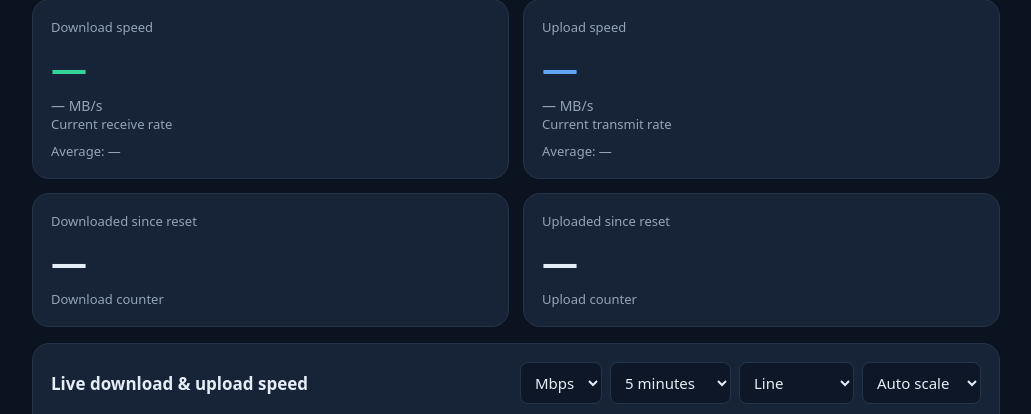
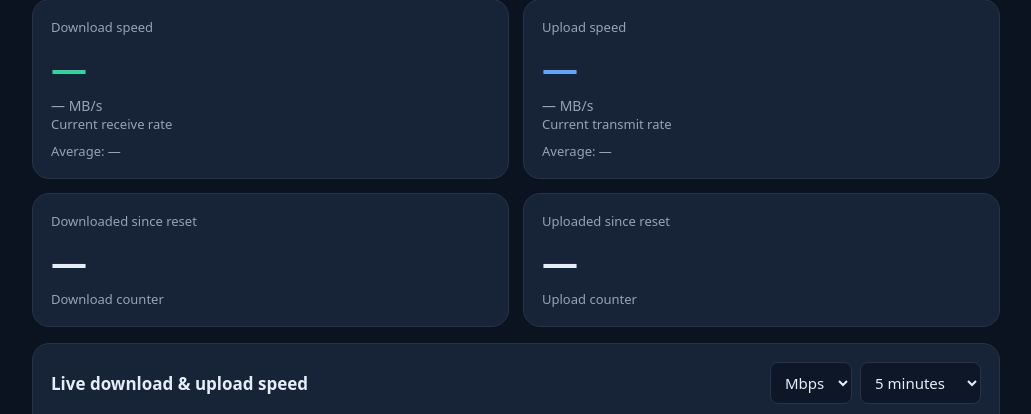
Before and after one commit to nithingowda/internet-usage-counter, a Flask app: page / in a window 1280 px wide. Shown: the part 111-525 px from the top of the page, without its empty margins (124-1155 px from the left). Run offline with Flask 3, Linux system fonts and the light colour scheme; data that the repository does not hold is empty; parts of the project's set-up code (start-up, migrations or seed data) failed here and were passed over.

Commit message:
Move graph style and scale into dashboard settings

```diff
--- a/templates/index.html
+++ b/templates/index.html
@@ -30,6 +30,11 @@ select,input{background:#0d1727;border:1px solid var(--line);border-radius:8px;c
   <div class="field"><label for="deviceName">Dashboard name</label><input id="deviceName" maxlength="48" placeholder="e.g. Home Internet"></div>
   <div class="field"><label for="interfaceSelect">Network interface</label><select id="interfaceSelect"></select></div>
  </div>
+ <h3 style="font-size:14px;margin:20px 0 8px">Graph settings</h3>
+ <div class="settings-grid">
+  <div class="field"><label for="chartStyle">Graph style</label><select id="chartStyle"><option value="line">Line</option><option value="area" selected>Filled area</option></select></div>
+  <div class="field"><label for="chartScale">Graph scale</label><select id="chartScale"><option value="auto" selected>Auto scale</option><option value="fixed">Fixed scale</option></select></div>
+ </div>
  <h3 style="font-size:14px;margin:20px 0 8px">Dashboard colours</h3>
  <div class="appearance-grid">
   <div class="field"><label for="primaryColor">Download / primary</label><input class="color-input" type="color" id="primaryColor" value="#34d399"></div>
@@ -56,7 +61,7 @@ select,input{background:#0d1727;border:1px solid var(--line);border-radius:8px;c
 <section class="card chart-card">
  <div class="chart-head"><h2>Live download &amp; upload speed</h2><div class="chart-controls">
   <select id="chartUnit" aria-label="Graph unit"><option value="Mbps">Mbps</option><option value="MBps">MB/s</option></select>
-  <select id="chartRange" aria-label="Graph time range"><option value="60">1 minute</option><option value="300" selected>5 minutes</option><option value="900">15 minutes</option><option value="1800">30 minutes</option><option value="3600">1 hour</option><option value="10800">3 hours</option><option value="21600">6 hours</option><option value="43200">12 hours</option><option value="86400">24 hours</option></select><select id="chartStyle" aria-label="Graph style"><option value="line">Line</option><option value="area">Filled area</option></select><select id="chartScale" aria-label="Graph scale"><option value="auto">Auto scale</option><option value="fixed">Fixed scale</option></select>
+  <select id="chartRange" aria-label="Graph time range"><option value="60">1 minute</option><option value="300" selected>5 minutes</option><option value="900">15 minutes</option><option value="1800">30 minutes</option><option value="3600">1 hour</option><option value="10800">3 hours</option><option value="21600">6 hours</option><option value="43200">12 hours</option><option value="86400">24 hours</option></select>
  </div></div>
  <div class="chart-wrap"><canvas id="speedGraph"></canvas></div>
  <div class="chart-legend"><span><i class="chart-dot primary-dot"></i>Download</span><span><i class="chart-dot accent-dot"></i>Upload</span><span id="graphCaption">Last 5 minutes · updates every 2 seconds</span></div>
@@ -69,9 +74,9 @@ const $=id=>document.getElementById(id);
 function fmtBytes(n){n=Number(n)||0;const u=['B','KB','MB','GB','TB'];let i=0;while(n>=1024&&i<u.length-1){n/=1024;i++}return n.toFixed(i===0?0:2)+' '+u[i]}
 function fmtSpeedMbps(bytesPerSec){return ((Number(bytesPerSec)||0)*8/1000000).toFixed(2)+' Mbps'}
 function fmtSpeedMBps(bytesPerSec){return ((Number(bytesPerSec)||0)/1000000).toFixed(2)+' MB/s'}
-const graphSamples=[];let graphUnit='Mbps';let rangeSeconds=300;let graphStyle='line';let graphScale='auto';const graphCanvas=$('speedGraph');
+const graphSamples=[];let graphUnit='Mbps';let rangeSeconds=300;let graphStyle='area';let graphScale='auto';const graphCanvas=$('speedGraph');
 $('chartUnit').addEventListener('change',e=>{graphUnit=e.target.value;drawSpeedGraph()});
-$('chartRange').addEventListener('change',e=>{rangeSeconds=Number(e.target.value);$('graphCaption').textContent=`Last ${rangeSeconds>=86400?'24 hours':rangeSeconds>=3600?(rangeSeconds/3600)+' hours':(rangeSeconds/60)+' minutes'} · updates every 2 seconds`;drawSpeedGraph()});$('chartStyle').addEventListener('change',e=>{graphStyle=e.target.value;drawSpeedGraph()});$('chartScale').addEventListener('change',e=>{graphScale=e.target.value;drawSpeedGraph()});
+$('chartRange').addEventListener('change',e=>{rangeSeconds=Number(e.target.value);$('graphCaption').textContent=`Last ${rangeSeconds>=86400?'24 hours':rangeSeconds>=3600?(rangeSeconds/3600)+' hours':(rangeSeconds/60)+' minutes'} · updates every 2 seconds`;drawSpeedGraph()});$('chartStyle').addEventListener('change',e=>{graphStyle=e.target.value;saveGraphPreferences();drawSpeedGraph()});$('chartScale').addEventListener('change',e=>{graphScale=e.target.value;saveGraphPreferences();drawSpeedGraph()});
 function drawSpeedGraph(){
  const rect=graphCanvas.getBoundingClientRect();if(!rect.width||!rect.height)return;const dpr=window.devicePixelRatio||1;graphCanvas.width=Math.round(rect.width*dpr);graphCanvas.height=Math.round(rect.height*dpr);const ctx=graphCanvas.getContext('2d');ctx.setTransform(dpr,0,0,dpr,0,0);const w=rect.width,h=rect.height;const pad={left:52,right:12,top:12,bottom:25};const plotW=w-pad.left-pad.right,plotH=h-pad.top-pad.bottom;ctx.clearRect(0,0,w,h);
  const now=Date.now();const samples=graphSamples.filter(p=>now-p.time<=rangeSeconds*1000);const convert=v=>graphUnit==='Mbps'?(v*8/1000000):(v/1000000);const values=samples.flatMap(p=>[convert(p.download),convert(p.upload)]);const maxValue=graphScale==='fixed'?(graphUnit==='Mbps'?100:12.5):Math.max(1,...values)*1.15;
@@ -83,6 +88,8 @@ window.addEventListener('resize',drawSpeedGraph);
 let currentLogoData='';
 const appearanceDefaults={primary_color:'#34d399',accent_color:'#60a5fa',background_color:'#0b1220',card_color:'#172438',text_color:'#e5edf7',title_alignment:'center',logo_data:'',logo_width:'120'};
 function setLogoPreview(data){currentLogoData=data||'';const img=$('logoPreview');if(currentLogoData){img.src=currentLogoData;img.hidden=false}else{img.removeAttribute('src');img.hidden=true}}
+function loadGraphPreferences(){try{const saved=JSON.parse(localStorage.getItem('internetUsageGraphSettings')||'{}');graphStyle=saved.style==='line'?'line':'area';graphScale=saved.scale==='fixed'?'fixed':'auto';$('chartStyle').value=graphStyle;$('chartScale').value=graphScale}catch(e){graphStyle='area';graphScale='auto';$('chartStyle').value=graphStyle;$('chartScale').value=graphScale}}
+function saveGraphPreferences(){try{localStorage.setItem('internetUsageGraphSettings',JSON.stringify({style:graphStyle,scale:graphScale}))}catch(e){}}
 function collectAppearance(){return {primary_color:$('primaryColor').value,accent_color:$('accentColor').value,background_color:$('backgroundColor').value,card_color:$('cardColor').value,text_color:$('textColor').value,title_alignment:$('titleAlignment').value,logo_width:$('logoWidth').value,logo_data:currentLogoData}}
 function fillAppearance(a={}){const v={...appearanceDefaults,...a};$('primaryColor').value=v.primary_color;$('accentColor').value=v.accent_color;$('backgroundColor').value=v.background_color;$('cardColor').value=v.card_color;$('textColor').value=v.text_color;$('titleAlignment').value=v.title_alignment;$('logoWidth').value=v.logo_width;$('logoWidthValue').textContent=v.logo_width;setLogoPreview(v.logo_data);applyAppearance(v)}
 function applyAppearance(a={}){const v={...appearanceDefaults,...a},root=document.documentElement;root.style.setProperty('--green',v.primary_color);root.style.setProperty('--blue',v.accent_color);root.style.setProperty('--bg',v.background_color);root.style.setProperty('--card',v.card_color);root.style.setProperty('--text',v.text_color);root.style.setProperty('--logo-width',v.logo_width+'px');$('brandTitle').style.justifyContent=v.title_alignment==='left'?'flex-start':v.title_alignment==='right'?'flex-end':'center';$('brandTitle').style.textAlign=v.title_alignment;const logo=$('brandLogo');if(v.logo_data){logo.src=v.logo_data;logo.style.width=v.logo_width+'px';logo.hidden=false}else{logo.removeAttribute('src');logo.hidden=true}}
@@ -98,5 +105,5 @@ function timeAgo(value){const then=new Date(value).getTime();if(!Number.isFinite
 async function refresh(){try{const r=await fetch('/api/status',{cache:'no-store'});if(!r.ok)throw new Error('HTTP '+r.status);const d=await r.json();$('connection').textContent='● Connected';$('connection').style.color='#86efac';$('pageTitle').textContent=d.display_name||'Internet Usage';$('activeInterface').textContent=d.interface;$('downSpeed').textContent=fmtSpeedMbps(d.download_bps);$('upSpeed').textContent=fmtSpeedMbps(d.upload_bps);$('downSpeedAlt').textContent=fmtSpeedMBps(d.download_bps);$('upSpeedAlt').textContent=fmtSpeedMBps(d.upload_bps);$('downAverage').textContent='Average: '+fmtSpeedMbps(d.average_download_bps)+' · '+fmtSpeedMBps(d.average_download_bps);$('upAverage').textContent='Average: '+fmtSpeedMbps(d.average_upload_bps)+' · '+fmtSpeedMBps(d.average_upload_bps);$('lastReset').textContent=d.reset_at?new Date(d.reset_at).toLocaleString():'Not available';$('resetElapsed').textContent=d.reset_at?'Reset '+timeAgo(d.reset_at):'Reset time unavailable';
  const now=Date.now();graphSamples.push({time:now,download:Number(d.download_bps)||0,upload:Number(d.upload_bps)||0});if(graphSamples.length>1805)graphSamples.shift();drawSpeedGraph();$('downTotal').textContent=fmtBytes(d.download_since_reset);$('upTotal').textContent=fmtBytes(d.upload_since_reset);$('updated').textContent='Last update: '+(d.updated_at||'—')+' · Auto-refresh every 2 seconds';}catch(e){$('connection').textContent='● Offline';$('connection').style.color='#fda4af';$('updated').textContent='Unable to load metrics: '+e.message}}
 async function resetCounter(){if(!confirm('Reset both download and upload counters?'))return;try{const r=await fetch('/api/reset',{method:'POST'});const d=await r.json();if(!r.ok)throw new Error(d.error||'Reset failed');graphSamples.length=0;await refresh()}catch(e){alert('Could not reset: '+e.message)}}$('resetAll').addEventListener('click',resetCounter);
-loadSettings();refresh();setInterval(refresh,2000);
+loadGraphPreferences();loadSettings();refresh();setInterval(refresh,2000);
 </script></body></html>
```
